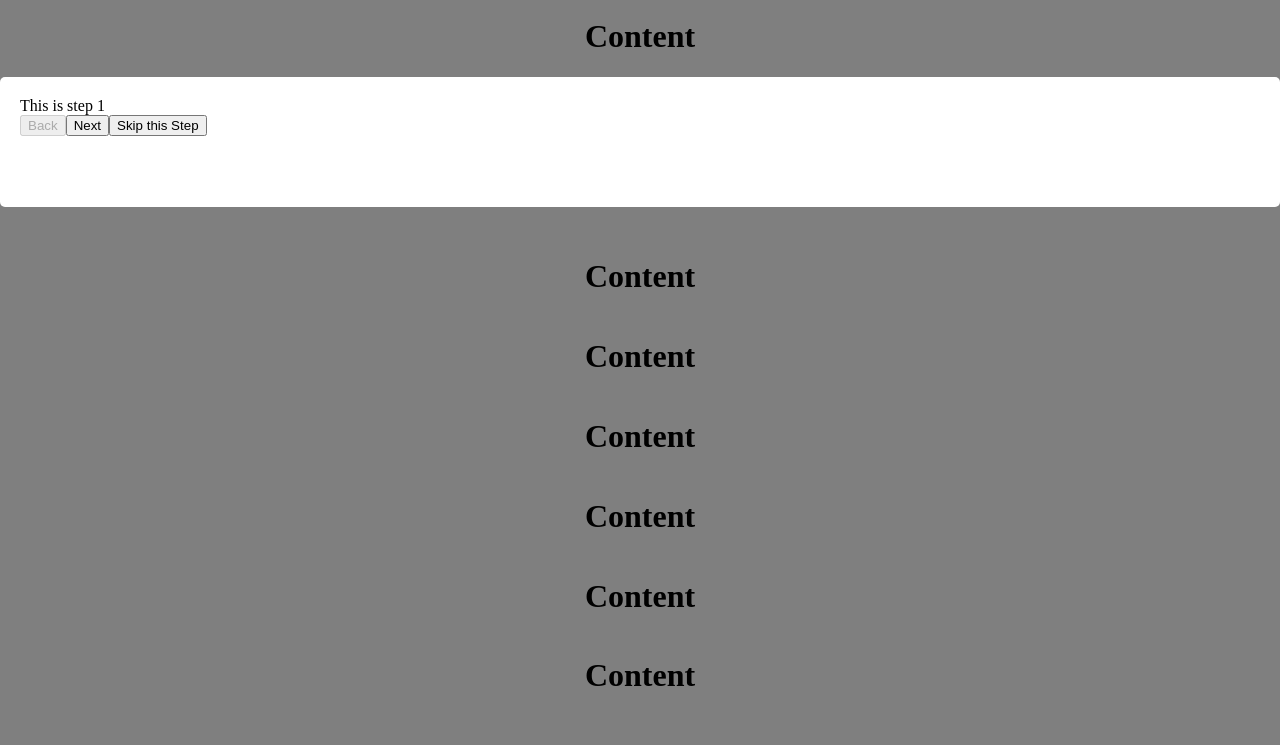
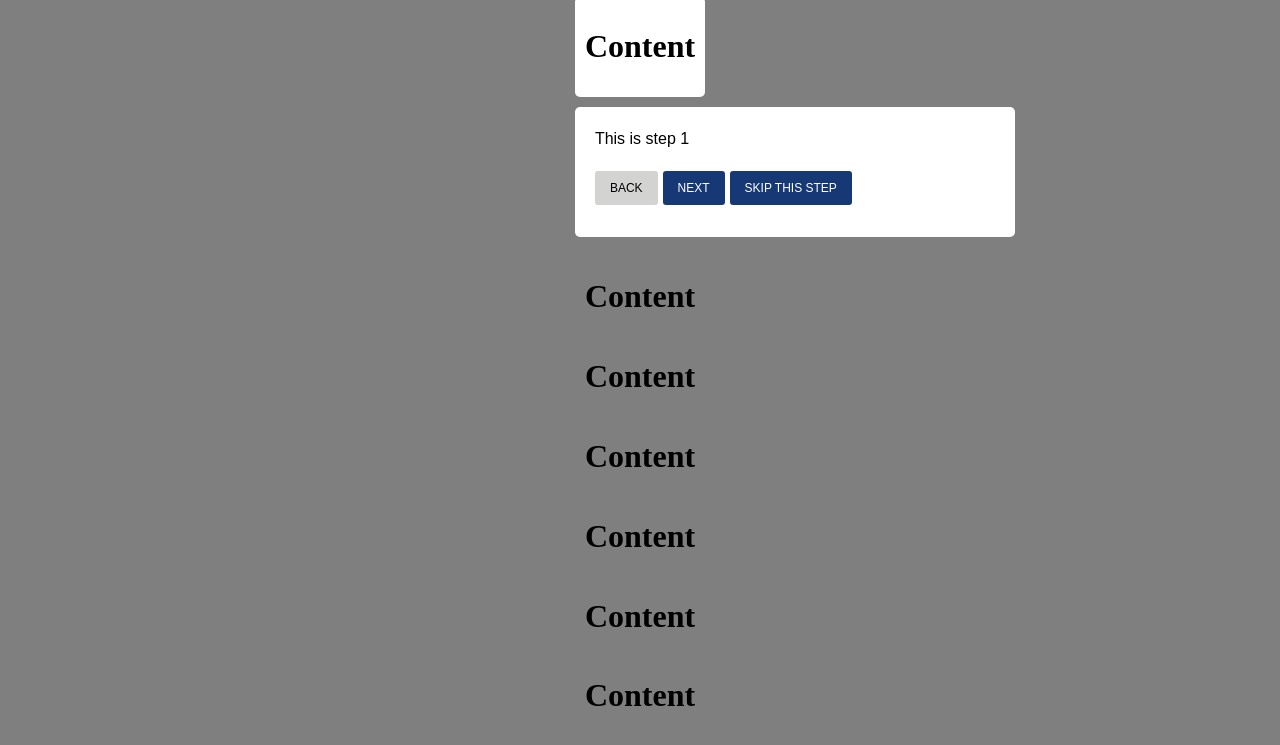
Before and after one commit to ayushgupta11/assist-me, a plain HTML site: page index.html in a window 1280 px wide. Both pictures are taken after a click on the button "Start Demo". Shown: the part 146-891 px from the top of the page. Drawn offline with nearby package versions, Linux system fonts and the light colour scheme.

Commit message:
Styling Update

```diff
--- a/main.css
+++ b/main.css
@@ -19,3 +19,57 @@ body{
 	border:none;
 	border-radius: 5px;
 }
+.step{
+	background: white;
+	opacity: 1;
+	z-index: 10;
+	padding: 20px;
+	border-radius: 5px;
+	position: absolute;
+	left: 0;
+	right: 0;
+	min-height: 90px;
+	width: 400px;
+	margin-top: 20px;
+}
+.overlay{
+	position: fixed;
+	display: none;
+	width: 100%;
+	height: 100%;
+	top: 0;
+	left: 0;
+	right: 0;
+	bottom: 0;
+	background-color: rgba(0,0,0,0.5);
+	z-index: 2;
+	cursor: pointer;
+}
+.tour_content button {
+    padding: 10px 15px;
+    border: 0;
+    background: #163975;
+    color: #fff;
+    margin-right: 5px;
+    font-size: 12px;
+    text-transform: uppercase;
+    margin-top: 20px;
+    border-radius: 3px;
+}
+#step-content{
+	font-size: 16px;
+    font-family: arial;
+    font-weight: normal;
+    line-height: 24px;
+}
+.show-step{
+	position: relative;
+    background: white;
+    z-index: 5;
+    padding: 10px;
+    border-radius: 5px;
+}
+.tour_content button:disabled{
+	color: #000;
+	background: #d3d3d2;
+}
--- a/main.js
+++ b/main.js
@@ -48,7 +48,6 @@
 			$(".show-step").removeClass("show-step")
 			$(".overlay").css("display", "block")
 			$(element).addClass("show-step")
-			$(".step").attr("style","background: white;opacity: 1;z-index: 10;padding: 20px;border-radius: 5px;position: absolute;left: 0;right: 0;min-height: 90px;")
 			$("#step-content").html($(element).attr("data-content"))
 			$('html, body').animate({
 		        scrollTop: $(element).offset().top
@@ -61,18 +60,19 @@
 		var overlay = $("<div class='overlay'/>")
 		var step = $("<div class='step' />")
 		var content = $("<div id='step-content'/>")
+		var button_container = $("<div class='tour_content'/>")
 		var next = $("<button class='next'>Next</button>")
 		var back = $("<button class='back'>Back</button>")
 		var done = $("<button class='done'>Done</button>").css("display", "none")
 		var skip = $("<button class='skip'>Skip this Step</button>")
 		//var stepno = $("<div class='step-info' />")
 		//$(".step-info").attr('style','border-radius: 50%;padding: 5px;position:absolute;top:0;left:0;')
-		$(overlay).attr('style', 'position: fixed;display: none;width: 100%;height: 100%;top: 0;left: 0;right: 0;bottom: 0;	background-color: rgba(0,0,0,0.5);z-index: 2; cursor: pointer;')
 		$(step).append(content)
-		$(step).append(back)
-		$(step).append(next)
-		$(step).append(done)
-		$(step).append(skip)
+		$(button_container).append(back)
+		$(button_container).append(next)
+		$(button_container).append(done)
+		$(button_container).append(skip)
+		$(step).append(button_container)
 		$('body').prepend(overlay)
 		var elements = $("[data-step]")
 		sortList();
@@ -108,7 +108,7 @@
 		})
 		$(".skip").on("click", function(){
 			if(elements[index-1].hasAttribute('data-branch')){
-				var countSteps = $("[data-branch=" + index + "]").length
+				var countSteps = $("[data-branch=" + index + "]").length -1
 				console.log(countSteps)
 				if(index<elements.length){
 					index += countSteps
@@ -117,6 +117,7 @@
 			else if(index>0 && index<elements.length){
 			index++;
 		}
+		console.log(index)
 		if(index >= elements.length){
 			$(".overlay").css("display", "none")
 			$(".show-step").removeAttr("style")
```
